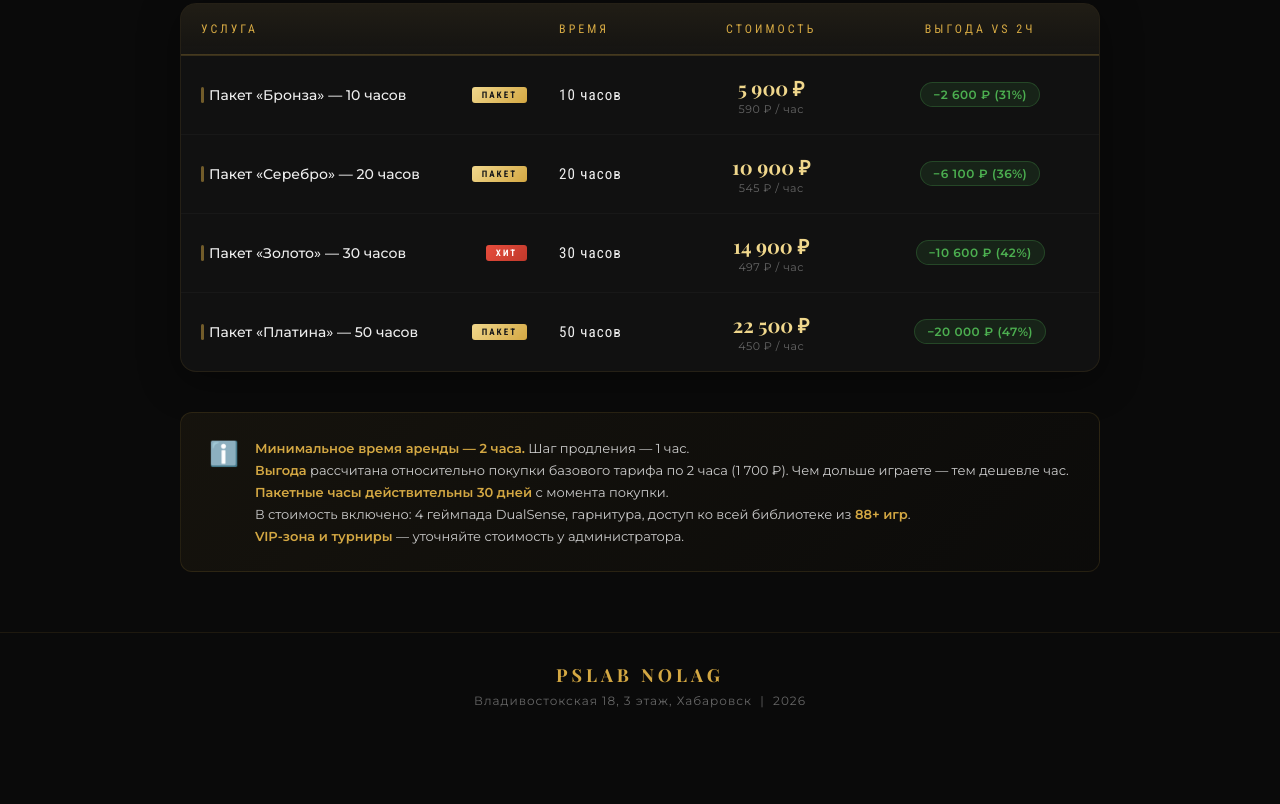
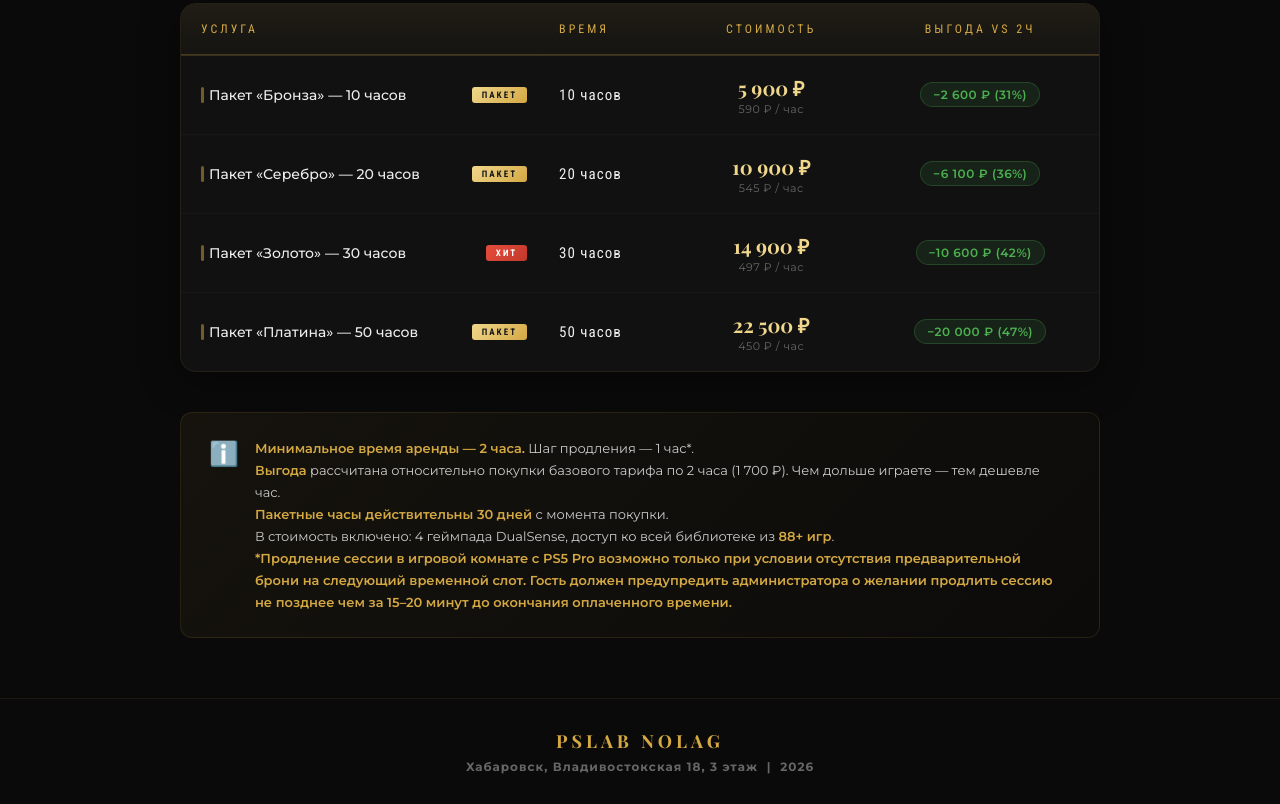
Before and after one commit to PSLABNOLAG/-, a plain HTML site: page price.html in a window 1280 px wide. Shown: the part 1083-1887 px from the top of the page. Before the commit the page ends 1821 px from the top, so only its background shows below. Drawn offline with nearby package versions, Linux system fonts and the light colour scheme.

Commit message:
Add files via upload

```diff
--- a/price.html
+++ b/price.html
@@ -531,7 +531,7 @@
   <h1 class="hero-title">Прайс-лист</h1>
   <div class="hero-line"></div>
   <div class="hero-meta">
-    Владивостокская 18, 3 этаж &nbsp;|&nbsp; Хабаровск &nbsp;|&nbsp; <span>24/7</span>
+    Хабаровск, Владивостокская 18, &nbsp;|&nbsp; 3 этаж &nbsp;|&nbsp; <span>24/7</span>
   </div>
 </header>
 <main class="container">
@@ -638,17 +638,17 @@
   <div class="info-box">
     <span class="info-icon">ℹ️</span>
     <div class="info-text">
-      <strong>Минимальное время аренды — 2 часа.</strong> Шаг продления — 1 час.<br>
+      <strong>Минимальное время аренды — 2 часа.</strong> Шаг продления — 1 час*.<br>
       <strong>Выгода</strong> рассчитана относительно покупки базового тарифа по 2 часа (1 700 ₽). Чем дольше играете — тем дешевле час.<br>
       <strong>Пакетные часы действительны 30 дней</strong> с момента покупки.<br>
-      В стоимость включено: 4 геймпада DualSense, гарнитура, доступ ко всей библиотеке из <strong>88+ игр</strong>.<br>
-      <strong>VIP-зона и турниры</strong> — уточняйте стоимость у администратора.
+      В стоимость включено: 4 геймпада DualSense, доступ ко всей библиотеке из <strong>88+ игр</strong>.<br>
+      <strong>*Продление сессии в игровой комнате с PS5 Pro возможно только при условии отсутствия предварительной брони на следующий временной слот. Гость должен предупредить администратора о желании продлить сессию не позднее чем за 15–20 минут до окончания оплаченного времени.
     </div>
   </div>
 </main>
 <footer class="footer">
   <div class="footer-brand">PSLAB NOLAG</div>
-  <div class="footer-text">Владивостокская 18, 3 этаж, Хабаровск &nbsp;|&nbsp; 2026</div>
+  <div class="footer-text">Хабаровск, Владивостокская 18, 3 этаж &nbsp;|&nbsp; 2026</div>
 </footer>
 <script>
 (function() {
```
